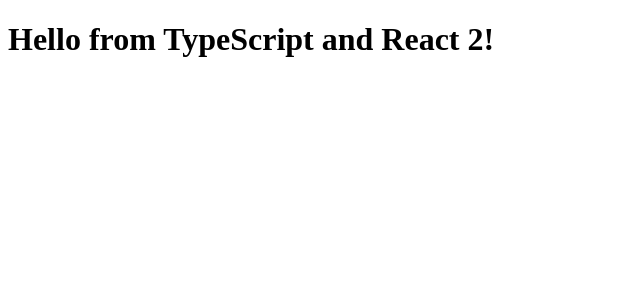
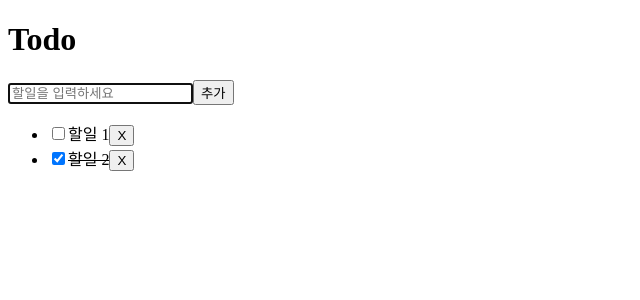
Before and after one commit to jeonghwan-kim/todo-react-ts, a React app: page / in a window 1280 px wide. Shown: the top 300 px of the page, without its empty margins (0-640 px from the left). Built offline with nearby package versions, Linux system fonts and the light colour scheme.

Commit message:
Hello -> App 교체

```diff
--- a/src/index.tsx
+++ b/src/index.tsx
@@ -1,8 +1,8 @@
 import * as React from "react";
 import * as ReactDOM from "react-dom";
-import { Hello } from "./components/Hello";
+import App from "./components/App";
 
 ReactDOM.render(
-  <Hello compiler="TypeScript" framework="React 2" />,
+  <App />,
   document.getElementById("example")
 );
```
